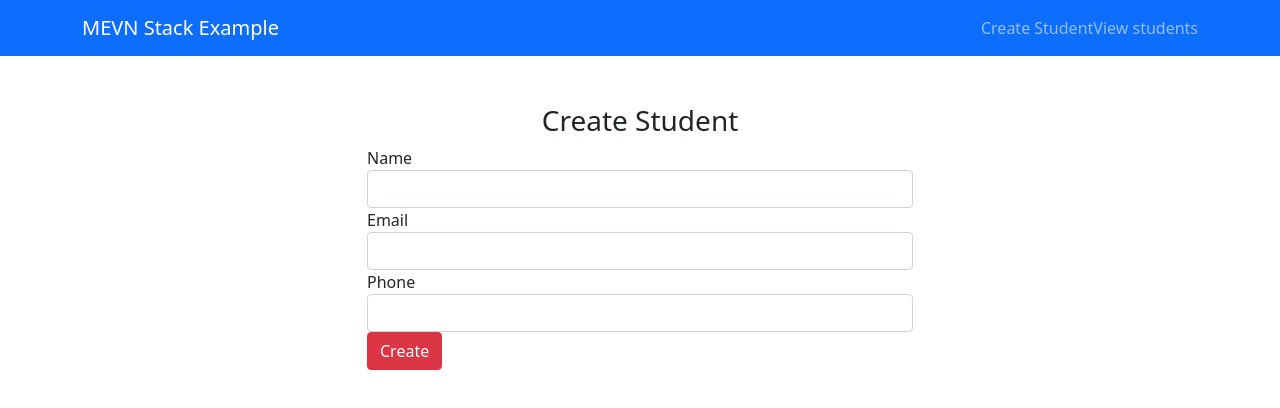
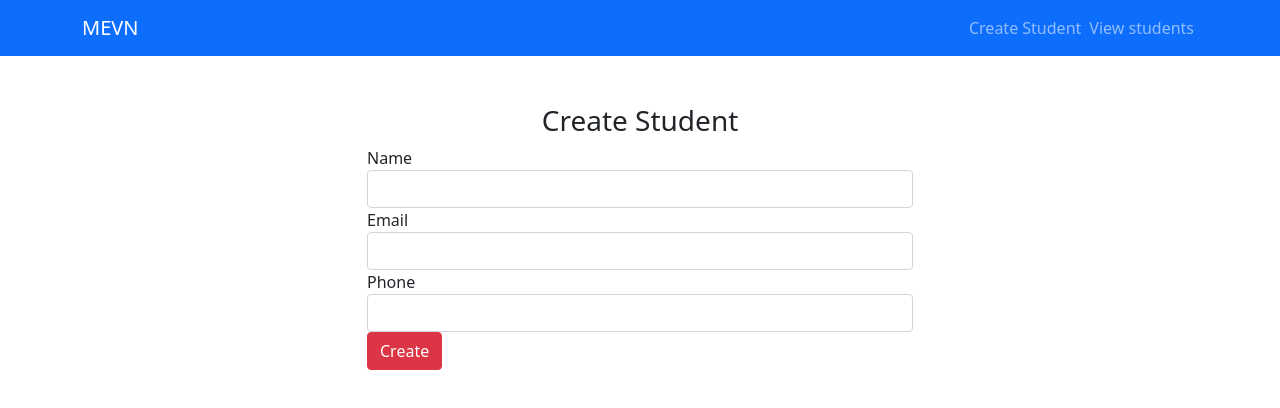
Before and after one commit to Mirkadoi/fnta-crud, a Vue app: page / in a window 1280 px wide. Shown: the top 408 px of the page. Built offline with nearby package versions, Linux system fonts and the light colour scheme.

Commit message:
Правит верстку в шапке

```diff
--- a/src/App.vue
+++ b/src/App.vue
@@ -2,13 +2,10 @@
   <div>
     <nav class="navbar navbar-dark bg-primary justify-content-between flex-nowrap flex-row">
       <div class="container">
-        <a class="navbar-brand float-left">MEVN Stack Example</a>
+        <a class="navbar-brand float-left">MEVN</a>
         <ul class="nav navbar-nav flex-row float-right">
-          <li class="nav-item">
-            <router-link class="nav-link pr-3" to="/">Create Student</router-link>
-          </li>
-          <li class="nav-item">
-            <router-link class="nav-link" to="/view">View students</router-link>
+          <li v-for="item in NAV_ITEM" :key="item.name" class="nav-item mx-1">
+            <router-link class="nav-link" :to="item.to">{{item.name}}</router-link>
           </li>
         </ul>
       </div>
@@ -20,12 +17,19 @@
   </div>
 </template>
 
-<style>
-#app {
-  font-family: Avenir, Helvetica, Arial, sans-serif;
-  -webkit-font-smoothing: antialiased;
-  -moz-osx-font-smoothing: grayscale;
-  text-align: center;
-  color: #2c3e50;
-}
-</style>
+<script>
+    export default {
+        created() {
+            this.NAV_ITEM = [
+                {
+                    name: 'Create Student',
+                    to: '/'
+                },
+                {
+                    name: 'View students',
+                    to: '/view'
+                }
+            ]
+        },
+    }
+</script>
--- a/src/components/ListComponent.vue
+++ b/src/components/ListComponent.vue
@@ -18,7 +18,7 @@
                     <td>
                         <router-link :to="{name: 'edit', params: { id: student._id }}" class="btn btn-success">Edit
                         </router-link>
-                        <button @click.prevent="deleteStudent(student._id)" class="btn btn-danger">Delete</button>
+                        <button class="btn btn-danger" @click.prevent="deleteStudent(student._id)">Delete</button>
                     </td>
                 </tr>
                 </tbody>
@@ -44,20 +44,20 @@
                     const response = await fetch(apiURL);
 
                     this.students = await response.json();
-                }catch (error) {
+                } catch (error) {
                     console.error(error)
                 }
             },
 
-            async deleteStudent(id){
+            async deleteStudent(id) {
                 let apiURL = `http://localhost:4000/api/delete-student/${id}`;
 
                 if (window.confirm("Do you really want to delete?")) {
 
                     try {
-                        await fetch(apiURL, { method: 'DELETE'});
+                        await fetch(apiURL, { method: 'DELETE' });
                         await this.getStudents()
-                    }catch (error) {
+                    } catch (error) {
                         console.error(error)
                     }
                 }
```
